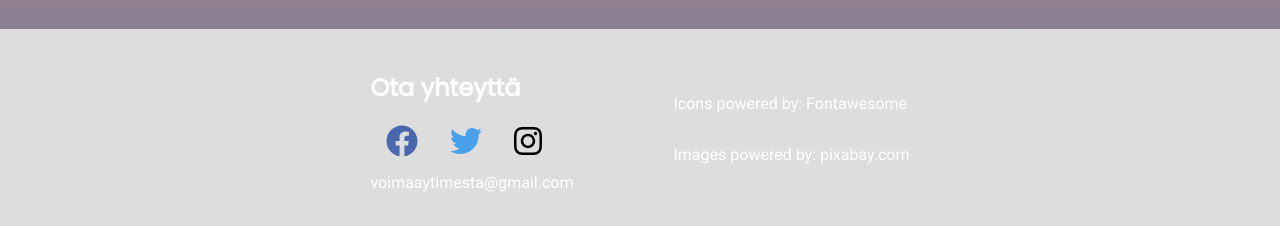
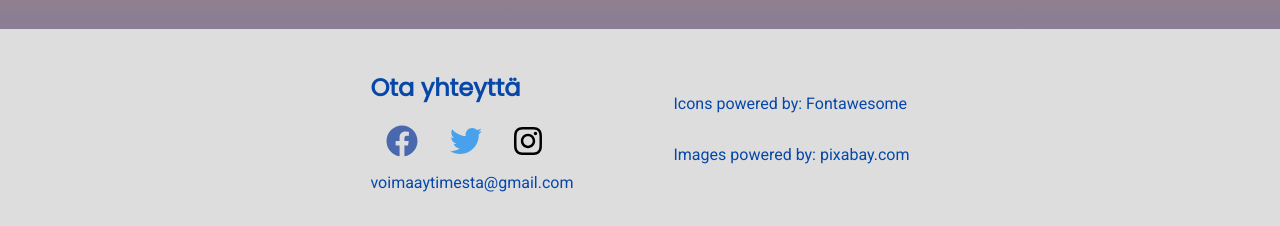
Before and after one commit to pyrysepp/vdmwebsovellus, a React (Create React App) app: page / in a window 1280 px wide. Shown: the part 1738-1964 px from the top of the page. Built offline with nearby package versions, Linux system fonts and the light colour scheme.

Commit message:
pientä css-säätöö

```diff
--- a/src/components/About.css
+++ b/src/components/About.css
@@ -24,11 +24,12 @@
     padding-right: 70px;
     padding-top: 20px;
     padding-bottom: 20px;
+    color: white;
 }
-h2 {
+.h2 {
     color: white
 }
-p {
+.p {
     color: white
 }
 .contact-container {
--- a/src/components/commentsection/CommentSection.css
+++ b/src/components/commentsection/CommentSection.css
@@ -18,6 +18,7 @@ ul {
     align-items: center;
     flex-flow: row wrap;
     border: 1px solid black;
+    margin-bottom: 30px;
 }
 .commentSection {
     display: flex;
@@ -30,6 +31,16 @@ ul {
 }
 .inputfield button {
     margin-top: 10px;
+    background-color: white;
+    color: black;
+    transition-duration: 0.3s;
+    padding: 4px 10px;
+    border: 1px solid  black;
+    border-radius: 6px;
+}
+.inputfield button:hover {
+    background-color: #0647A9;
+    color: white;
 }
 input {
     width: 300px;
```
